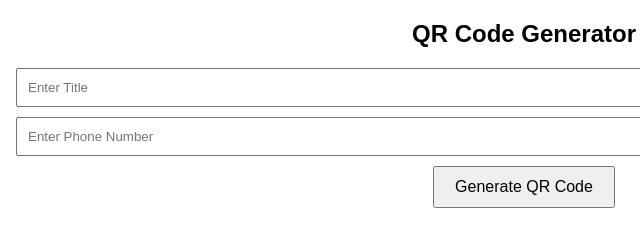
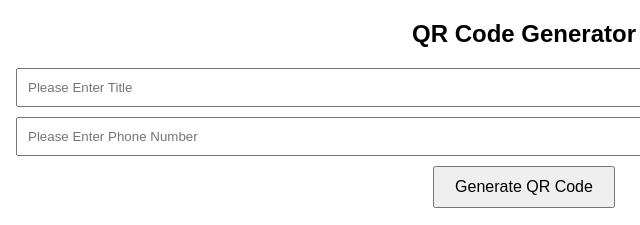
Before and after one commit to mandalkiran/scan-to-call, a plain HTML site: page index.html in a window 1280 px wide. Shown: the top 225 px of the page, 116-756 px from the left. Drawn offline with Linux system fonts and the light colour scheme.

Commit message:
Update index.html

```diff
--- a/index.html
+++ b/index.html
@@ -31,8 +31,8 @@
 </head>
 <body>
     <h2>QR Code Generator</h2>
-    <input type="text" id="title" placeholder="Enter Title">
-    <input type="tel" id="phone" placeholder="Enter Phone Number">
+    <input type="text" id="title" placeholder="Please Enter Title">
+    <input type="tel" id="phone" placeholder="Please Enter Phone Number">
     <button onclick="generateQR()">Generate QR Code</button>
     <div id="qrcode"></div>
     <button onclick="downloadQR()">Download QR Code</button>
```
